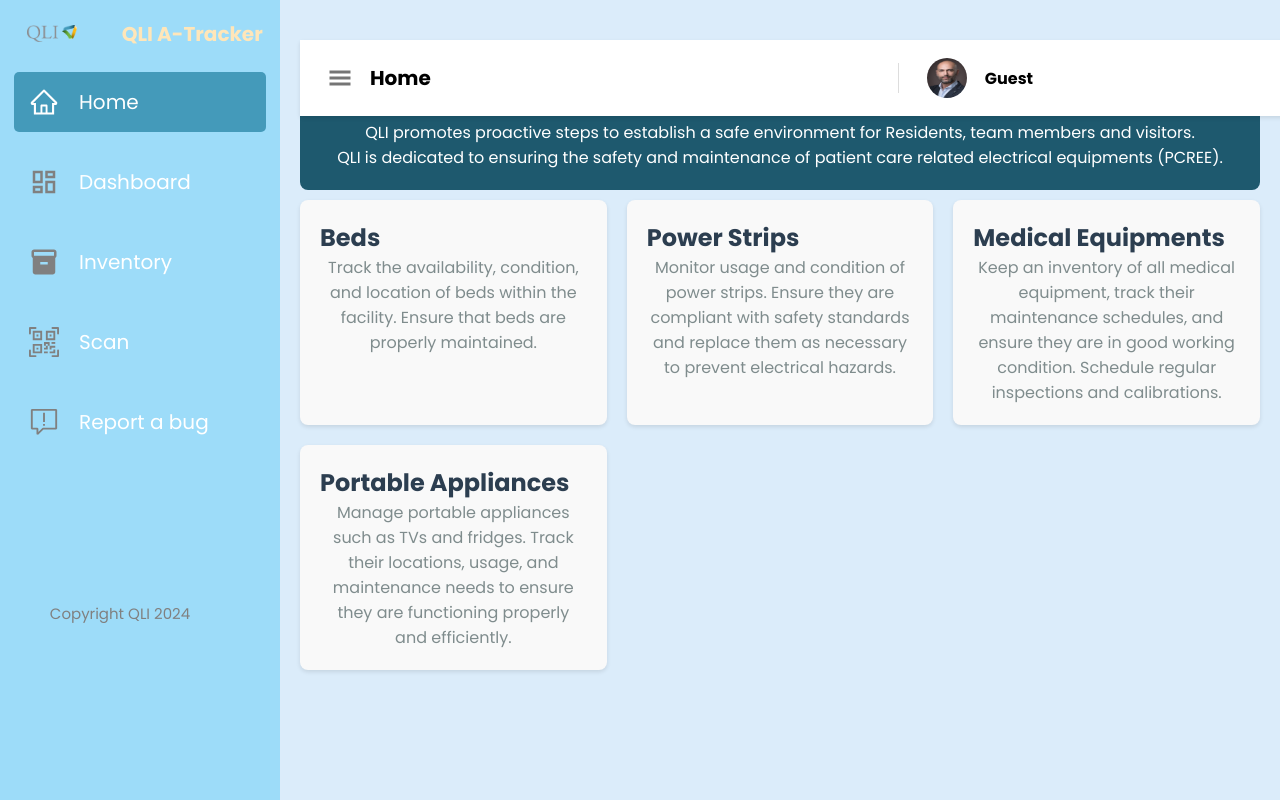
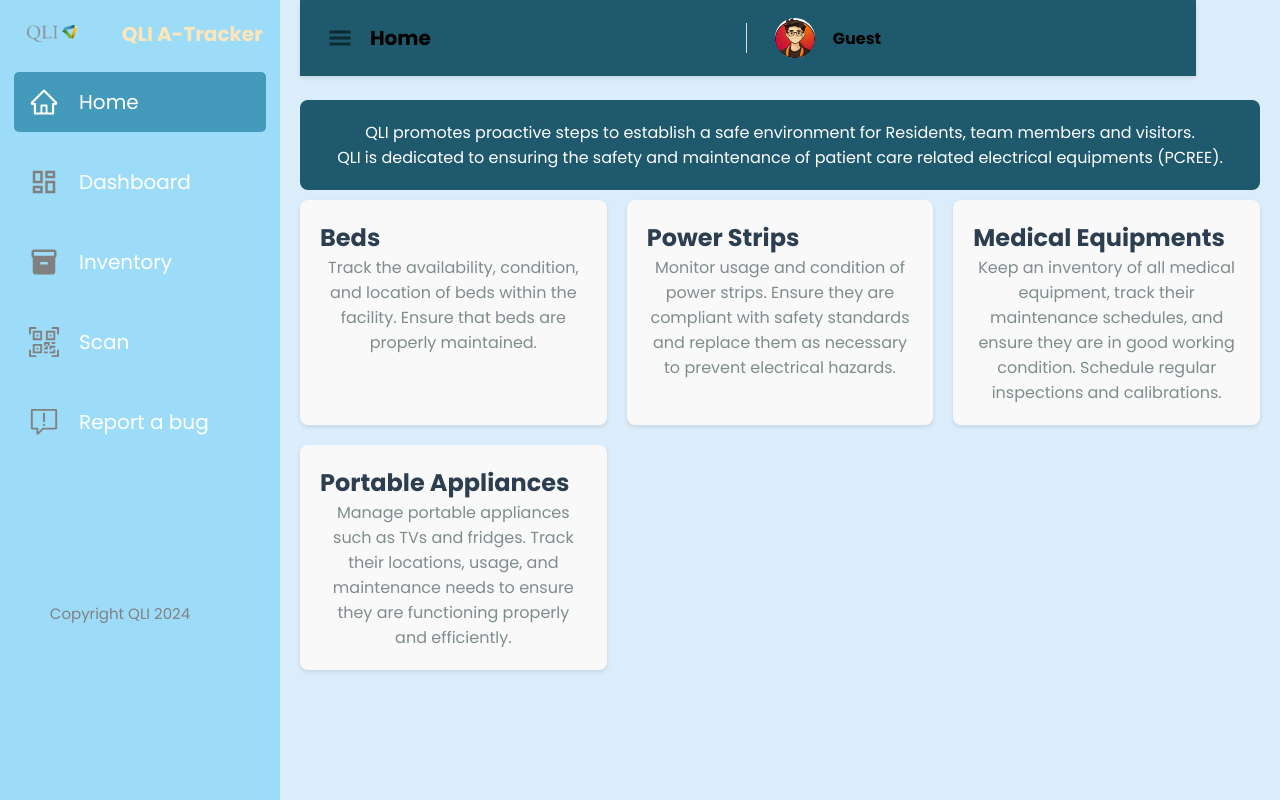
Before and after one commit to Patrick-250/A-tracker, a React (Vite) app in the folder client/: page / in a window 1280 px wide. Built offline with nearby package versions, Linux system fonts and the light colour scheme.

Commit message:
adgusted nav abr

```diff
--- a/client/src/Components/Navbar/Navbar.jsx
+++ b/client/src/Components/Navbar/Navbar.jsx
@@ -90,7 +90,8 @@ const Navbar = () => {
             <span className="head">{selected.value}</span>
           </div>
           <div className="middle">
-            {location.pathname !== "/" && ( // Conditionally render the search input
+            {location.pathname !== "/" &&
+              location.pathname !== "/dashboard" && ( // Conditionally render the search input
                 <div className="input">
                   <LuSearch style={{ fontSize: "25px", color: "gray" }} />
                   <div className="search">
@@ -108,7 +109,7 @@ const Navbar = () => {
                 onMouseEnter={handleMouseEnter}
                 onMouseLeave={handleMouseLeave}
               >
-                <img src="/images/pic.jpg" alt="" className="avator" />
+                <img src="/images/avator.jpeg" alt="" className="avator" />
               </IconButton>
               {/* popup */}
               {show && (
--- a/client/src/Components/Navbar/Navbar.scss
+++ b/client/src/Components/Navbar/Navbar.scss
@@ -3,12 +3,13 @@
   justify-content: space-between;
   align-items: center;
   padding: 10px 20px;
-  background-color: #fff;
+  background-color: #1e596e;
   box-shadow: 0 2px 4px rgba(0, 0, 0, 0.1);
   position: fixed;
-  width: calc(100% - 80px);
+  width: 70%;
+
   transition: left 0.3s ease;
-  margin-top: 40px;
+  margin-top: 0px;
   display: flex;
 
   &.collapsed {
--- a/client/src/Pages/Inventory/Inventory.jsx
+++ b/client/src/Pages/Inventory/Inventory.jsx
@@ -422,9 +422,6 @@ const Inventory = ({
 
   return (
     <div className="inventory">
-      <div className="filter">
-        <label htmlFor="assetType">Select Asset Type:</label>
-      </div>
       <button
         className="add-asset"
         onClick={() => {
--- a/client/src/Pages/Inventory/Inventory.scss
+++ b/client/src/Pages/Inventory/Inventory.scss
@@ -1,14 +1,11 @@
 html,
 body {
-  height: 100%;
   margin: 0;
   padding: 0;
-  width: 100%;
 }
 
 #root {
   height: 100%;
-  width: 100%;
   display: flex;
   flex-direction: column;
 }
@@ -20,6 +17,7 @@ body {
   display: flex;
   flex-direction: column;
   overflow-y: auto;
+  margin-top: 100px;
 
   .add-asset {
     background-color: #449aba;
```
Also changed, not shown: client/public/images/avator.jpeg (added), client/public/images/pic.jpg (deleted). Lines whose indentation alone changed are shown as unchanged.
